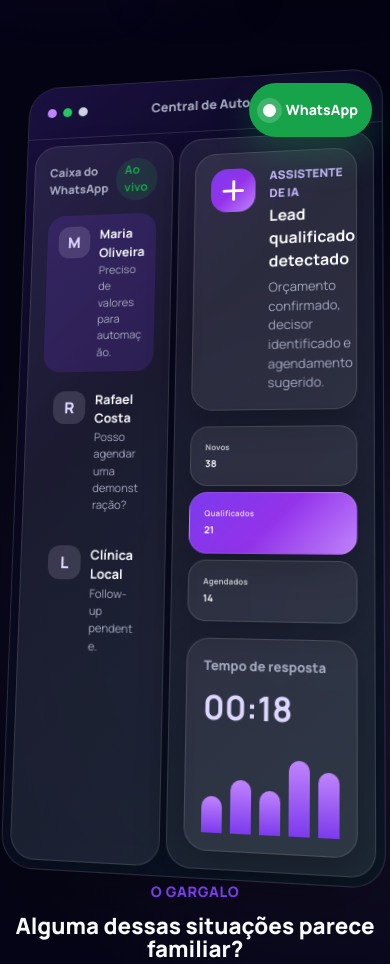
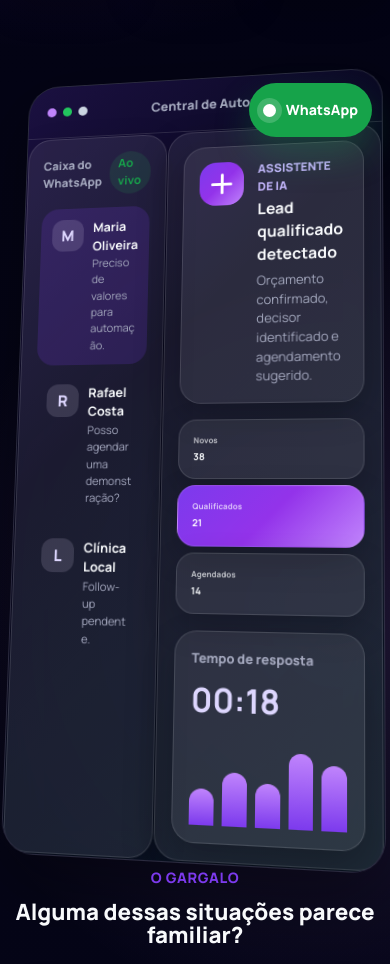
Before and after one commit to Neves-BR/WeeMakeLP, a plain HTML site: page index.html in a window 390 px wide. Shown: the part 689-1653 px from the top of the page. Drawn offline with nearby package versions, Linux system fonts and the light colour scheme.

Commit message:
style: adjust dashboard grid layout and add mobile responsiveness

```diff
--- a/styles.css
+++ b/styles.css
@@ -355,10 +355,16 @@ a {
   position: relative;
   z-index: 1;
   display: grid;
-  grid-template-columns: 0.82fr 1.18fr;
-  gap: 18px;
-  padding: 20px;
+  grid-template-columns: 0.6fr 1.4fr;
+  gap: 2px;
+  padding: 2px;
   min-width: 0;
+}
+
+@media (max-width: 480px) {
+  .dashboard-content {
+    grid-template-columns: 1fr;
+  }
 }
 
 .conversation-panel,
@@ -1408,6 +1414,12 @@ a {
     min-height: 10px;
   }
 
+  .dashboard-content {
+    grid-template-columns: 0.5fr 1.5fr;
+    gap: 1px;
+    padding: 1px;
+  }
+
   .feature-grid,
   .testimonial-grid,
   .timeline {
```
